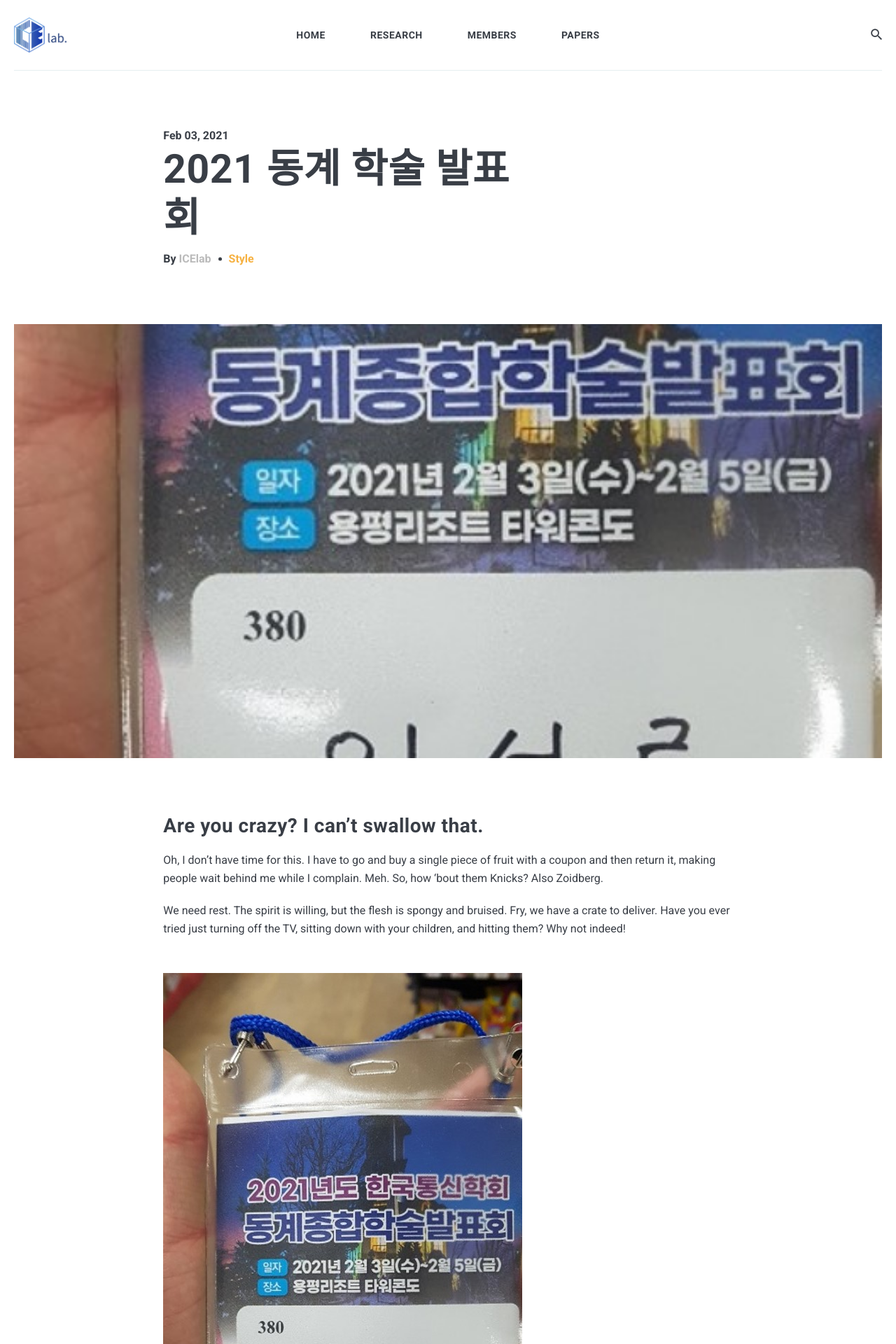
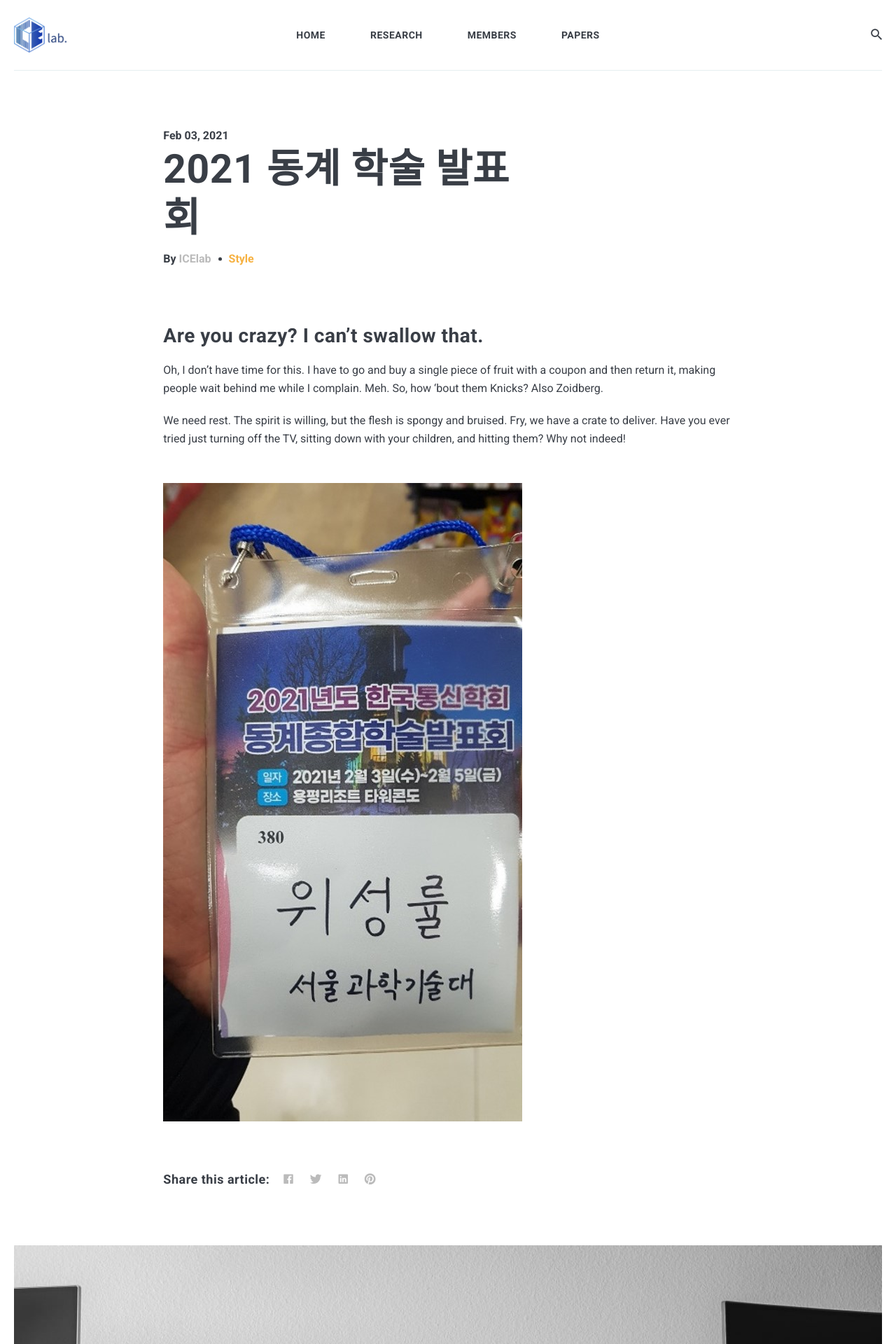
Before and after one commit to icelab-2020/HeeJaeMon123.github.io, a Jekyll site: the page built from _posts/2021-02-03-동계-학술-발표회.markdown, in a window 1280 px wide. Shown: the top 1920 px of the page at 70% size. Built offline with Jekyll 4.4.1, drawn with Linux system fonts in a browser that asks for light colours; nearby versions of some CDN libraries.

Commit message:
Update 2021-02-03-동계-학술-발표회.markdown

```diff
--- a/_posts/2021-02-03-동계-학술-발표회.markdown
+++ b/_posts/2021-02-03-동계-학술-발표회.markdown
@@ -2,7 +2,7 @@
 layout: post
 title:  2021 동계 학술 발표회
 date:   2021-02-03 #15:01:35 +0300
-image:  winter_2021.jpg
+# image:  winter_2021.jpg
 tags:   Style
 ---
 
```
